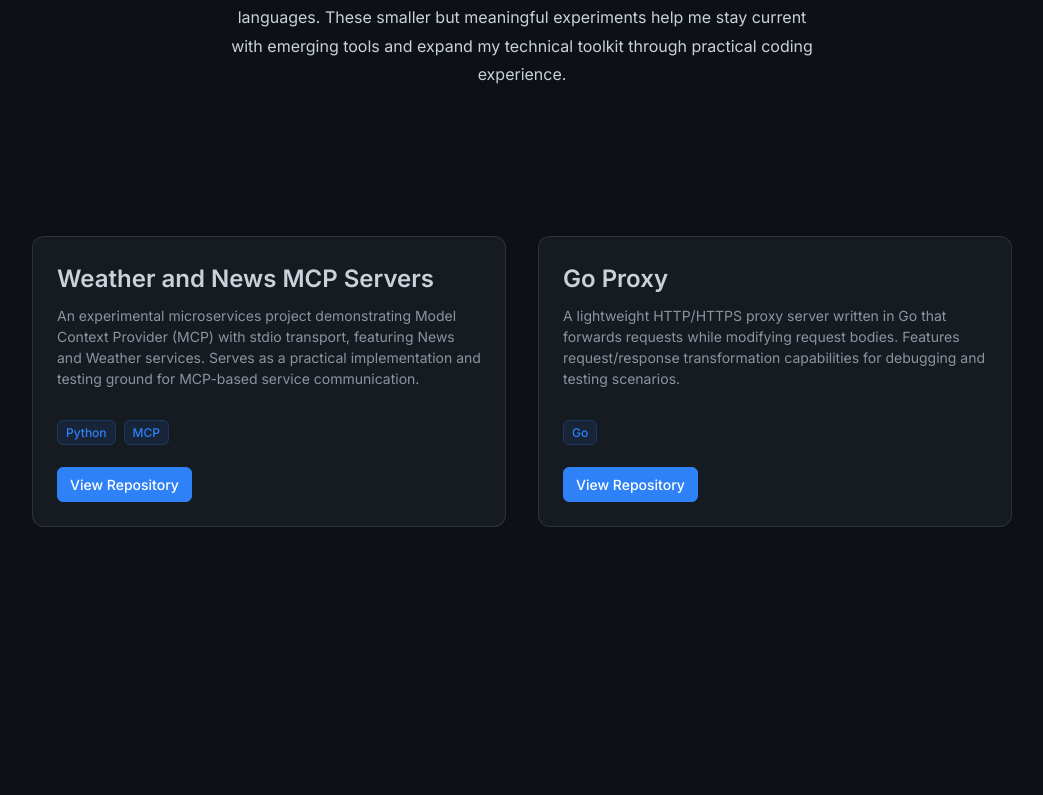
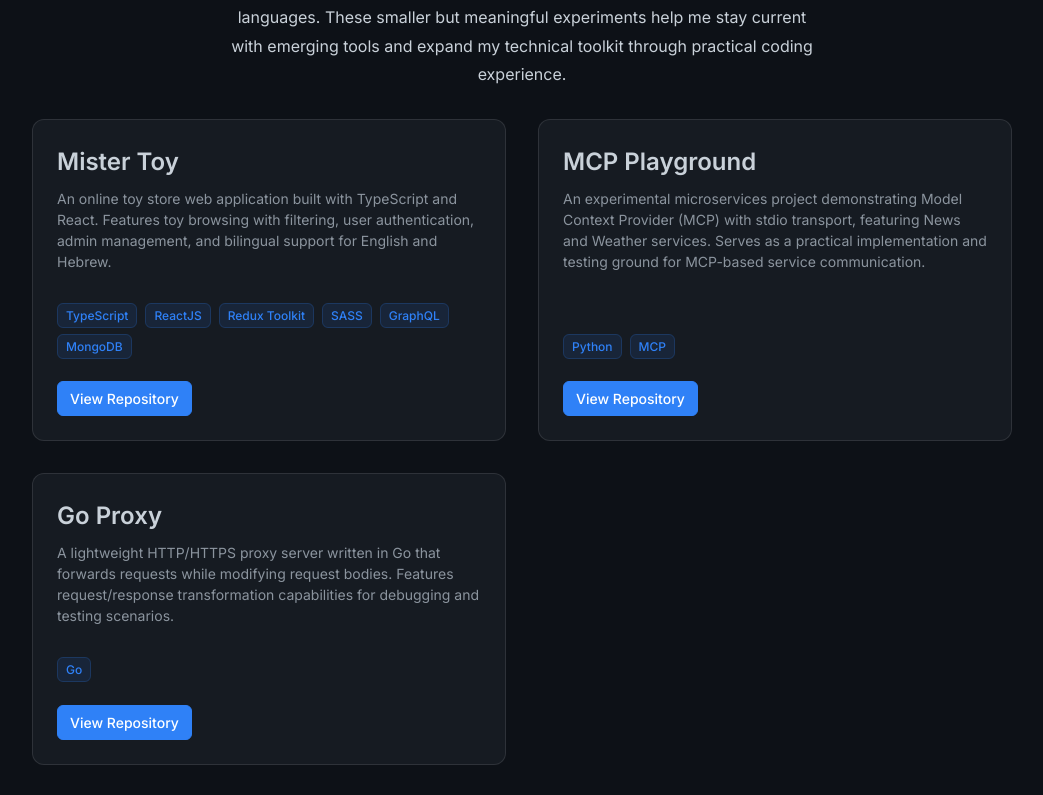
Before and after one commit to RonFelsenfeld/personal-website, a Next.js app: page / in a window 1280 px wide. Shown: the part 1846-2641 px from the top of the page, without its empty margins (118-1161 px from the left). Before the commit the page ends 2520 px from the top, so only its background shows below. Built offline with nearby package versions, Linux system fonts and the light colour scheme.

Commit message:
feat(expreiments) - add mister toy project

```diff
--- a/src/constants/experiments.ts
+++ b/src/constants/experiments.ts
@@ -1,6 +1,18 @@
 import { ExperimentMetadata, ExperimentName } from '@/types/experiment.types'
 
 export const experimentsMetadata: Record<ExperimentName, ExperimentMetadata> = {
+  [ExperimentName.MisterToy]: {
+    id: 'mister-toy-experiment',
+    technologies: [
+      'TypeScript',
+      'ReactJS',
+      'Redux Toolkit',
+      'SASS',
+      'GraphQL',
+      'MongoDB',
+    ],
+    repositoryLink: 'https://github.com/RonFelsenfeld/MisterToy-TS-Frontend',
+  },
   [ExperimentName.MCPServer]: {
     id: 'mcp-server-experiment',
     technologies: ['Python', 'MCP'],
--- a/src/constants/texts.ts
+++ b/src/constants/texts.ts
@@ -42,8 +42,13 @@ const experimentsSection = {
   description:
     'Hands-on explorations of new technologies, frameworks, and programming languages. These smaller but meaningful experiments help me stay current with emerging tools and expand my technical toolkit through practical coding experience.',
   experimentsTexts: {
+    [ExperimentName.MisterToy]: {
+      title: 'Mister Toy',
+      description:
+        'An online toy store web application built with TypeScript and React. Features toy browsing with filtering, user authentication, admin management, and bilingual support for English and Hebrew.',
+    },
     [ExperimentName.MCPServer]: {
-      title: 'Weather and News MCP Servers',
+      title: 'MCP Playground',
       description:
         'An experimental microservices project demonstrating Model Context Provider (MCP) with stdio transport, featuring News and Weather services. Serves as a practical implementation and testing ground for MCP-based service communication.',
     },
--- a/src/types/experiment.types.ts
+++ b/src/types/experiment.types.ts
@@ -1,4 +1,5 @@
 export enum ExperimentName {
+  MisterToy = 'mister-toy',
   MCPServer = 'mcp-server',
   GoProxy = 'go-proxy',
 }
```
